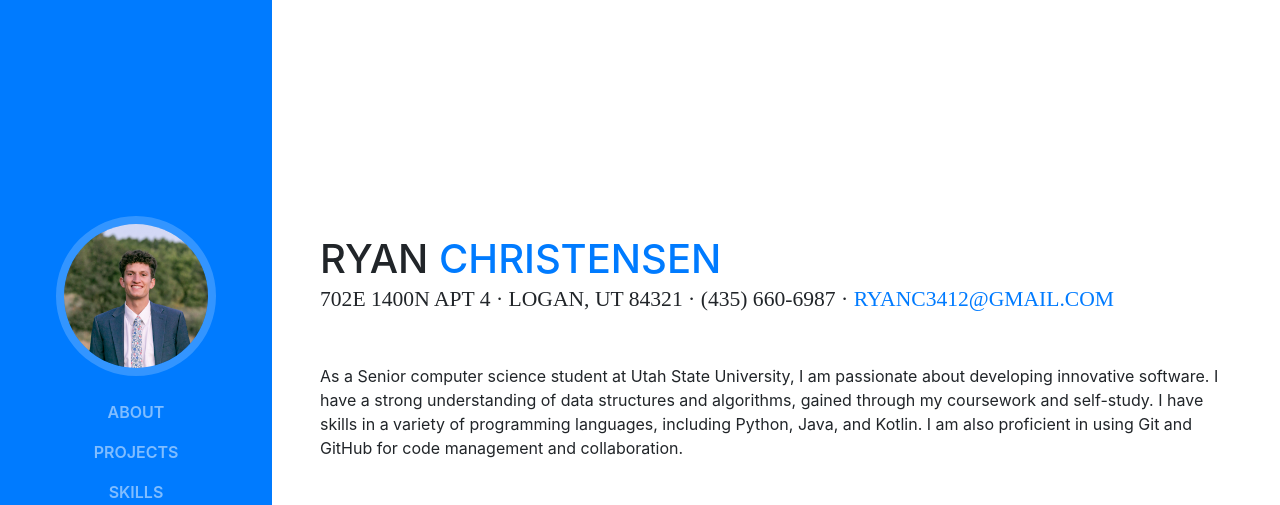
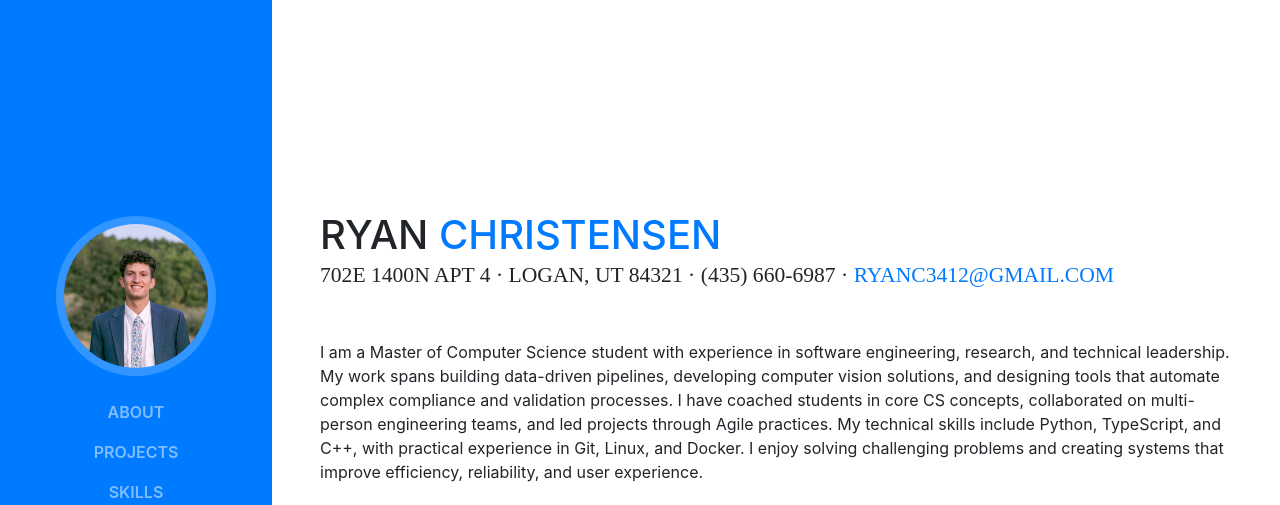
Before and after one commit to ryanc3412/ryanc3412.github.io, a website with bundled scripts: page index.html in a window 1280 px wide. Shown: the top 505 px of the page. Built offline with nearby package versions, Linux system fonts and the light colour scheme; a web font is replaced by a local one.

Commit message:
Update index.html

```diff
--- a/index.html
+++ b/index.html
@@ -68,7 +68,7 @@
           <div class="subheading mb-5">702E 1400N Apt 4 · Logan, UT 84321 · (435) 660-6987 ·
             <a href="mailto:name@email.com">ryanc3412@gmail.com</a>
           </div>
-          <p class="mb-5">As a Senior computer science student at Utah State University, I am passionate about developing innovative software. I have a strong understanding of data structures and algorithms, gained through my coursework and self-study. I have skills in a variety of programming languages, including Python, Java, and Kotlin. I am also proficient in using Git and GitHub for code management and collaboration. </p>
+          <p class="mb-5">I am a Master of Computer Science student with experience in software engineering, research, and technical leadership. My work spans building data-driven pipelines, developing computer vision solutions, and designing tools that automate complex compliance and validation processes. I have coached students in core CS concepts, collaborated on multi-person engineering teams, and led projects through Agile practices. My technical skills include Python, TypeScript, and C++, with practical experience in Git, Linux, and Docker. I enjoy solving challenging problems and creating systems that improve efficiency, reliability, and user experience. </p>
           <ul class="list-inline list-social-icons mb-0">
             <li class="list-inline-item">
               <a href="https://www.linkedin.com/in/ryan-k-christensen/">
```
